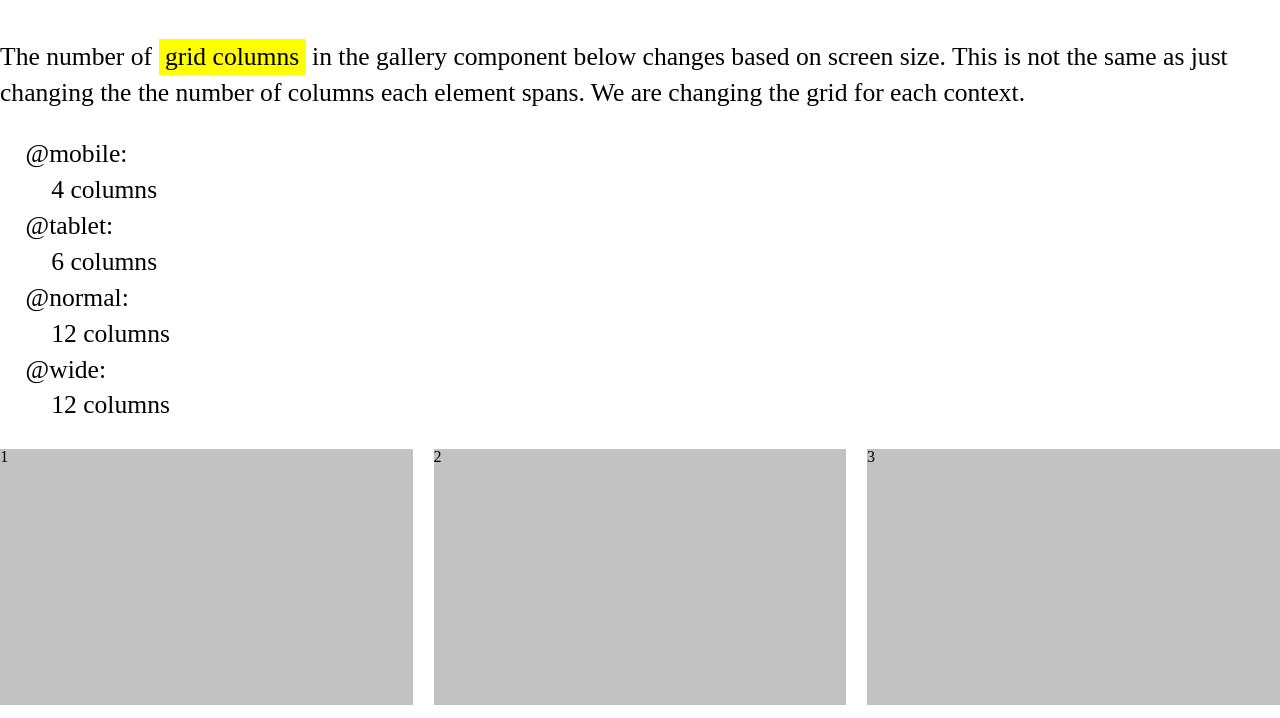
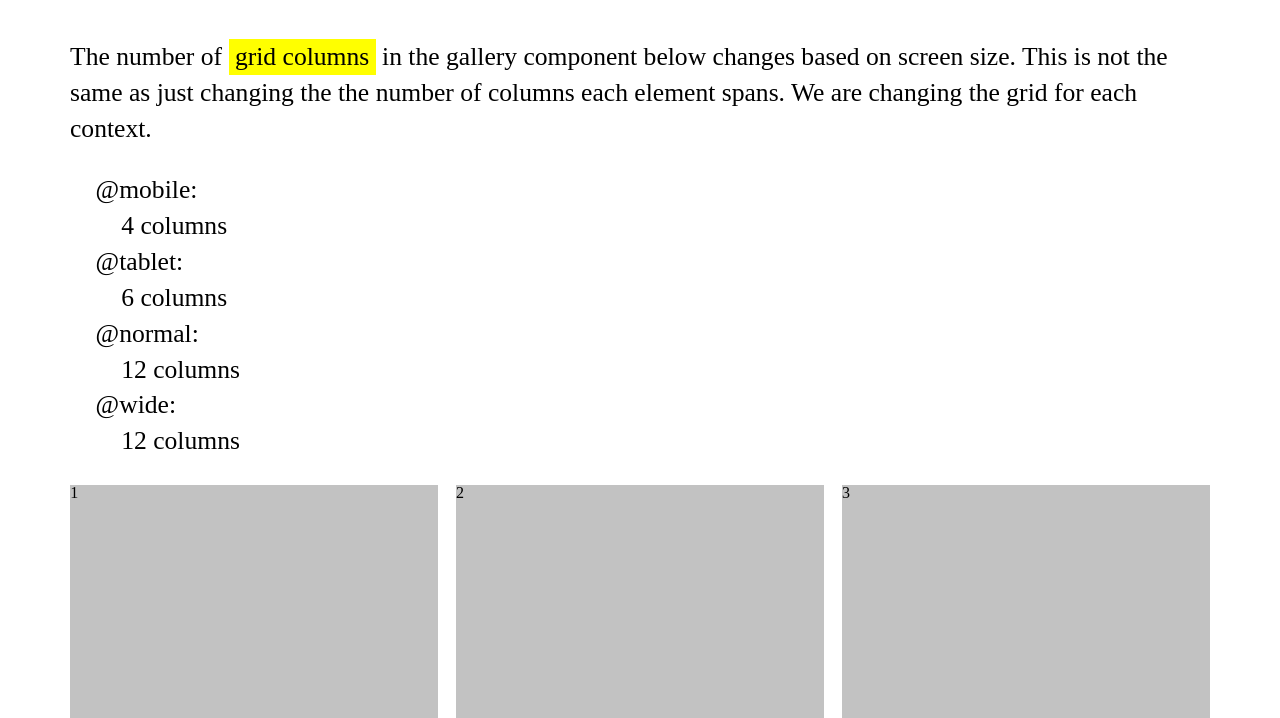
Before and after one commit to christophermlne/less-respond-to, a plain HTML site: page index.html in a window 1280 px wide. Shown: the part 76-794 px from the top of the page. Drawn offline with nearby package versions, Linux system fonts and the light colour scheme.

```diff
--- a/less/screen.less
+++ b/less/screen.less
@@ -74,9 +74,17 @@ mark {
 	padding:0 0.25em;
 }
 // Layouts
-
+// Page level styles go here
+	// Main
+	@media @wide {
+		body {
+			max-width: 1140px;
+			margin:0 auto;
+		}
+	}
 
 // Components
+// Object level styles go here
 .gallery { // the gallery component
 	.box {
 		background: @fpo;
```
Also changed, not shown: css/screen.css.
